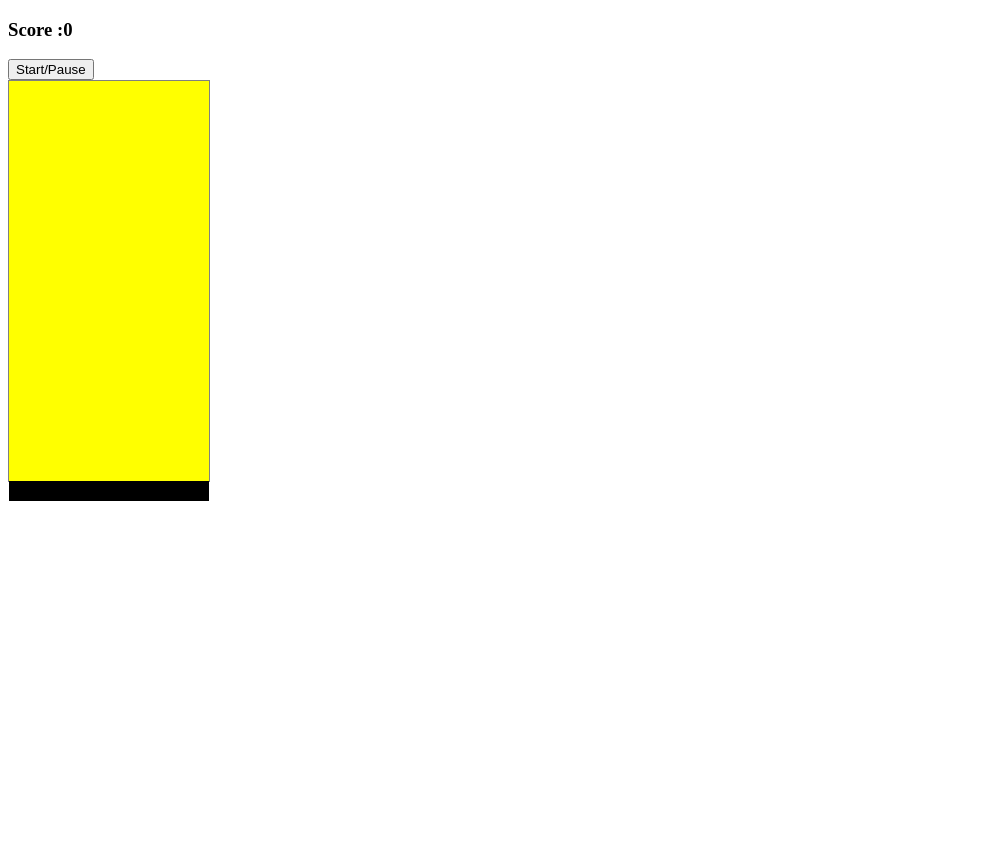
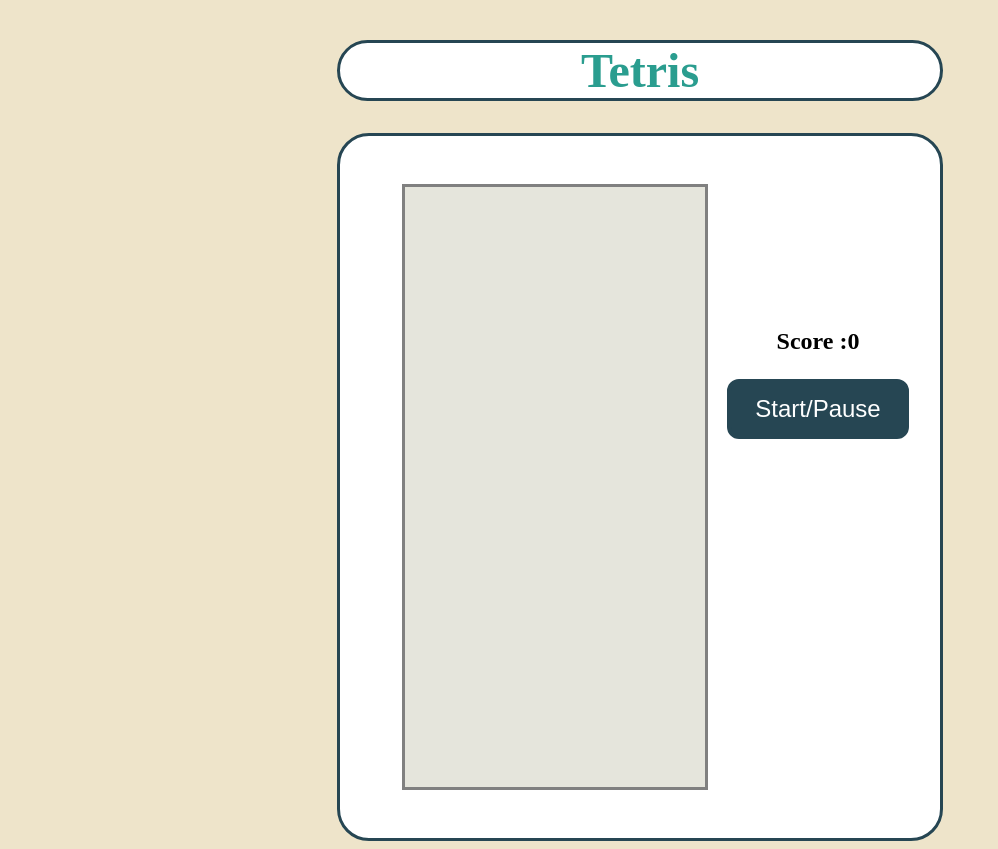
Before and after one commit to Ceeeed1985/tetris, a plain HTML site: page index.html in a window 1280 px wide. Shown: the whole page, without its empty margins (0-998 px from the left). Before the commit the page ends 800 px from the top, so only its background shows below. Drawn offline with Linux system fonts and the light colour scheme.

Commit message:
Version avec CSS

```diff
--- a/default.css
+++ b/default.css
@@ -4,43 +4,86 @@
     padding: 0;
 } */
 
+
+body{
+    background-color: #eee4ca;
+}
+
+header{
+    display: flex;
+    justify-content: center;
+
+}
+
 .container-jeu{
     display: flex;
+    justify-content: center;
+    width: 600px;
+    margin: auto;
+    background-color: white;
+    border: 3px solid #264653;
+    border-radius: 2em;
+    padding-top: 3em;
+    padding-bottom : 3em;
 }
 
 .grid{
-    width: 200px;
-    height: 400px;
-    background-color: yellow;
+    width: 300px;
+    height: 600px;
+    background-color: #e5e5dc;
     display: flex;
     flex-wrap: wrap;
-    border: 1px solid grey;
+    border: 3px solid grey;
 }
 
 .grid section {
-    height: 20px;
-    width: 20px;
+    height: 30px;
+    width: 30px;
+    border: 0px solid blue;
+    border-radius: 3em;
 }
 
 .tetromino {
-    background-color: blue;
-}
-
-.taken {
-    background-color : black;
+    background-color: #2a9d8f;
 }
 
 .mini-grid{
-    width: 80px;
-    height: 80px;
+    width: 120px;
+    height: 120px;
     /* background-color: green; */
     display: flex;
     flex-wrap: wrap;
     margin-left: 50px;
+    justify-content: center;
 }
 
 .mini-grid section{
-    height: 20px;
-    width: 20px;
+    height: 30px;
+    width: 30px;
+    border: 0px solid blue;
+    border-radius: 3em;
 
 }
+
+h1 {
+    text-align: center;
+    font-size: 3em;
+    background-color: white;
+    color: #2a9d8f;
+    width: 600px;
+    border: 3px solid #264653;
+    border-radius: 1em;
+}
+
+h3{
+    font-size: 1.5em;
+}
+
+button{
+    background-color: #264653;
+    color: white;
+    font-size: 1.5em;
+    padding: 0.5em 1em;
+    border: 0.2em solid #264653;
+    border-radius: 0.5em;
+}
--- a/index.html
+++ b/index.html
@@ -8,10 +8,9 @@
     <title>Tetris</title>
 </head>
 <body>
-
-    <h3>Score :<span id="score">0</span></h3>
-    <button id="start-button">Start/Pause</button>
-
+    <header>
+        <h1>Tetris</h1>
+    </header>
 
     <section class="container-jeu">
 
@@ -245,6 +244,9 @@
             <section></section>
             <section></section>
             <section></section>
+
+            <h3>Score :<span id="score">0</span></h3>
+            <button id="start-button">Start/Pause</button>
         </section>
     </section>
 
```
